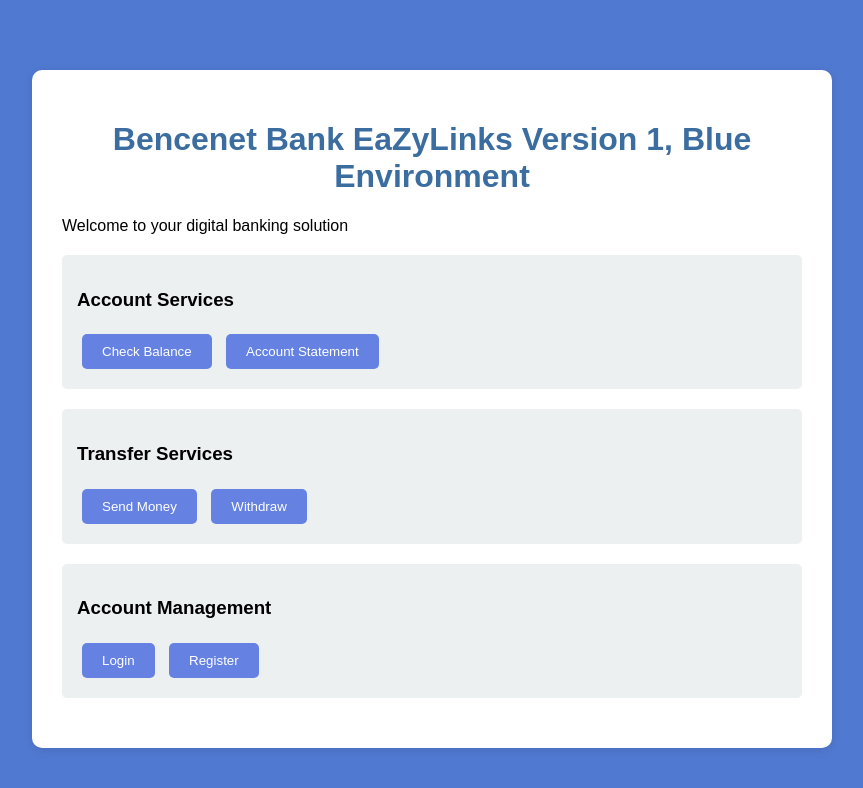
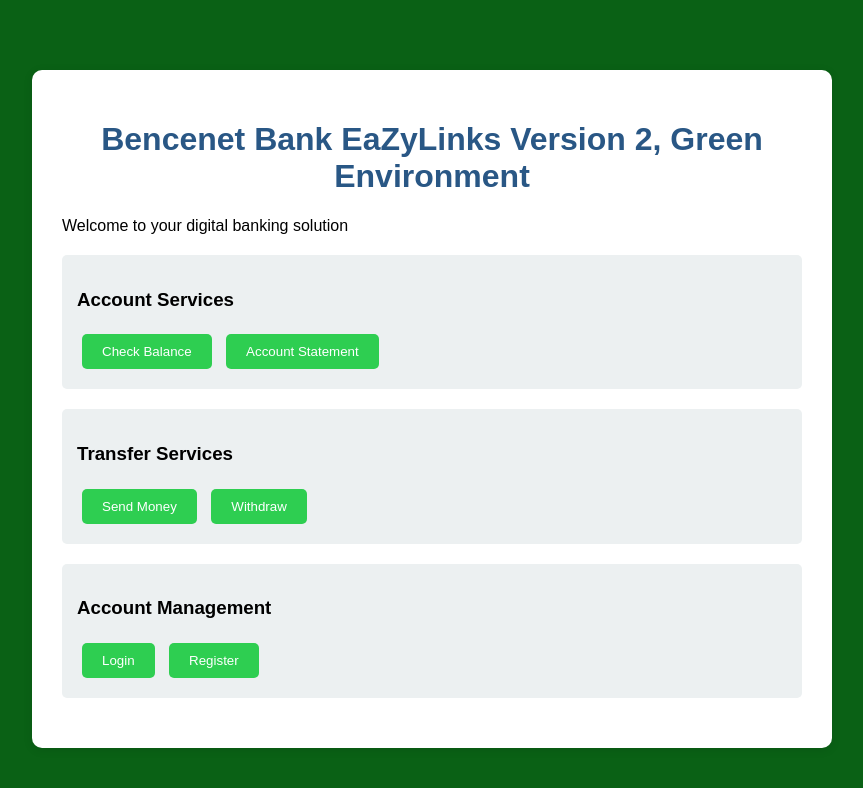
Before and after one commit to kessy06/blue-green-deployment-with-CI-CD-pipeline, a website: page public/index.html in a window 1280 px wide. Shown: the whole page, without its empty margins (208-1071 px from the left). Drawn offline with Linux system fonts and the light colour scheme.

```diff
--- a/public/index.html
+++ b/public/index.html
@@ -3,14 +3,14 @@
 <head>
     <meta charset="UTF-8">
     <meta name="viewport" content="width=device-width, initial-scale=1.0">
-    <title>Bencenet Bank EaZyLinks Version 1, Blue Environment</title>
+    <title>Bencenet Bank EaZyLinks Version 2, Green Environment</title>
     <style>
         body {
             font-family: Arial, sans-serif;
             max-width: 800px;
             margin: 50px auto;
             padding: 20px;
-            background-color: rgb(80, 121, 209); /* Changed background color */
+            background-color: rgb(10, 97, 21); /* Changed background color */
         }
         .container {
             background: white;
@@ -19,7 +19,7 @@
             box-shadow: 0 2px 10px rgba(0,0,0,0.1);
         }
         h1 {
-            color: #3b6da0;
+            color: #295785;
             text-align: center;
         }
         .feature {
@@ -29,7 +29,7 @@
             border-radius: 5px;
         }
         button {
-            background: #6582e2;
+            background: #2ece51;
             color: white;
             padding: 10px 20px;
             border: none;
@@ -38,13 +38,13 @@
             margin: 5px;
         }
         button:hover {
-            background: #5ab2ec;
+            background: #2fbe53;
         }
     </style>
 </head>
 <body>
     <div class="container">
-        <h1>Bencenet Bank EaZyLinks Version 1, Blue Environment</h1> <!-- Updated heading -->
+        <h1>Bencenet Bank EaZyLinks Version 2, Green Environment</h1> <!-- Updated heading -->
         <p>Welcome to your digital banking solution</p>
 
         <div class="feature">
```
Also changed, not shown: 4 other files.
